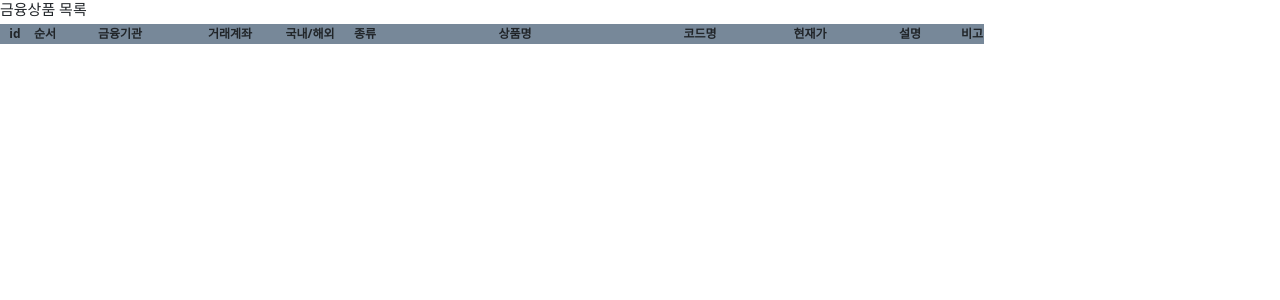
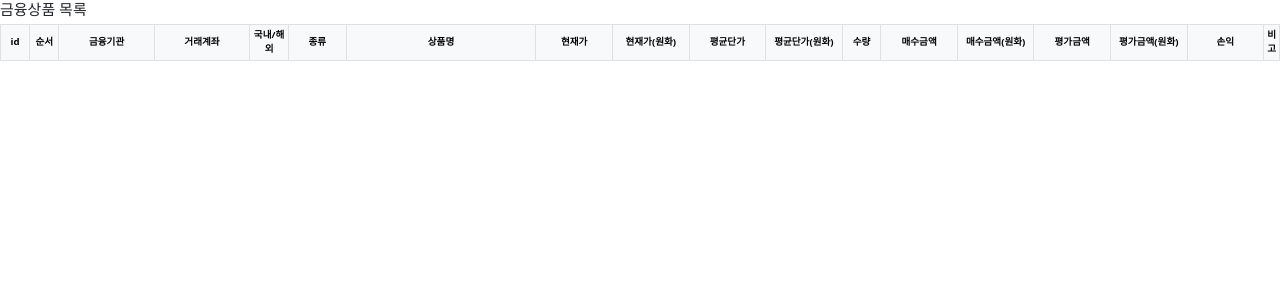
Before and after one commit to boritjjaroo/DjangoMySite, a Django app: page /accbook/fn_prod/ in a window 1280 px wide. Shown: the part 45-345 px from the top of the page. Run offline with Django 3.2, Linux system fonts and the light colour scheme; the visitor is signed in with stand-in values (Sample User, id 1); data that the repository does not hold is empty; some libraries are stand-ins or nearby versions.

Commit message:
금융상품 목록 화면 완료

```diff
--- a/accbook/urls.py
+++ b/accbook/urls.py
@@ -11,6 +11,7 @@ urlpatterns = [
     path('deposit_list/', views.deposit_list, name='deposit_list'),
     path('creditcard/', views.credit_card, name='creditcard'),
     path('fn_prod/', views.fn_prod, name='fn_prod'),
+    path('fnprod_list/', views.fnprod_list, name='fnprod_list'),
     path('fn_trade/', views.fn_trade, name='fn_trade'),
     path('fntrade_list/', views.fntrade_list, name='fntrade_list'),
     path('fntrade_buy/', views.fntrade_buy, name='fntrade_buy'),
--- a/accbook/views.py
+++ b/accbook/views.py
@@ -3,7 +3,7 @@ from django.shortcuts import redirect, render
 from django.http import HttpResponse, JsonResponse
 from django.contrib.auth.decorators import login_required
 from django.forms.models import model_to_dict
-from django.db.models import Q
+from django.db.models import Q, F, Sum
 
 import datetime
 import decimal
@@ -171,12 +171,85 @@ def credit_card(request):
 
 @login_required(login_url='common:login')
 def fn_prod(request):
-    prod_list = FnProd.objects.order_by('order')
     context = {
-        'list': prod_list,
     }
     return render(request, 'accbook/fn_prod.html', context)
 
+
+
+# =============================================================================
+# 금융상품 목록을 json으로 리턴
+
+class MyJsonEncoderFnProd(JSONEncoder):
+    def default(self, o):
+        if isinstance(o, FnProd):
+            json_object = {
+            'id': o.id,
+            'order': o.order,
+            'fn_inst': o.deposit.fn_inst.name,
+            'fn_deposit': o.deposit.name,
+            'is_domestic': '국내' if o.is_domestic else '해외',
+            'type': o.type_str,
+            'name': o.name,
+            'code': o.code,
+            'price': float(o.price),
+            'price_krw': o.price_krw,
+            'buy_price': o.buy_price,
+            'buy_price_krw': o.buy_price_krw,
+            'quantity': o.quantity,
+            'buy_amount': o.buy_amount,
+            'buy_amount_krw': o.buy_amount_krw,
+            'eval_amount': o.eval_amount,
+            'eval_amount_krw': o.eval_amount_krw,
+            'profit_loss': o.profit_loss,
+            'description': o.description,
+            }
+            return json_object
+        return None
+
+def fnprod_list(request):
+    result = 'Fail'
+    result_list = []
+
+    rate_usd = AccBookSettings.getRateUSD()
+    fnprod_list = FnProd.objects.order_by('order')
+    for item in fnprod_list:
+        trades = FnTrade.objects.filter(fn_prod=item) \
+                    .aggregate( \
+                        sum_quantity=Sum('quantity', output_field=models.FloatField()), \
+                        sum_amount=Sum(F('buy_price')*F('quantity'), output_field=models.FloatField()) \
+                    )
+
+        if trades['sum_amount']:
+            item.buy_price = trades['sum_amount'] / trades['sum_quantity']
+            item.quantity = trades['sum_quantity']
+            item.buy_amount = trades['sum_amount']
+            item.eval_amount = float(item.price) * item.quantity
+        else:
+            item.buy_price = 0.0
+            item.quantity = 0.0
+            item.buy_amount = 0.0
+            item.eval_amount = 0.0
+
+        if item.is_domestic:
+            item.price_krw = float(item.price)
+            item.buy_price_krw = item.buy_price
+            item.buy_amount_krw = item.buy_amount
+            item.eval_amount_krw = item.eval_amount
+        else:
+            item.price_krw = float(item.price) * rate_usd
+            item.buy_price_krw = item.buy_price * rate_usd
+            item.buy_amount_krw = item.buy_amount * rate_usd
+            item.eval_amount_krw = item.eval_amount * rate_usd
+
+        item.profit_loss = item.eval_amount_krw - item.buy_amount_krw
+        result_list.append(item)
+
+    result = 'Success'
+
+    print(f'accbook:fnprod_list : ({result}) ({len(result_list)})')
+    context = { 'result': result, 'data': result_list }
+    return JsonResponse(context, encoder=MyJsonEncoderFnProd)
 
 
 # =============================================================================
--- a/static/js/common.js
+++ b/static/js/common.js
@@ -85,9 +85,14 @@ function DataTable_SetData(table_id, col_infos, data_list) {
         var tr = document.createElement("tr");
         for (var col_info of col_infos) {
             var td = document.createElement("td");
+            var class_val = '';
+            var is_minus = false;
+
             if ('name' in col_info) {
                 var val = item[col_info['name']];
                 if ('format_number' in col_info) {
+                    if (val < 0)
+                        is_minus = true
                     options = col_info['format_number']
                     val = new Intl.NumberFormat('ko-KR', options).format(val);
                 }
@@ -96,12 +101,18 @@ function DataTable_SetData(table_id, col_infos, data_list) {
             }
             if ('align' in col_info) {
                 if (col_info['align'] == 'left')
-                    td.setAttribute("class", "text-start")
+                    class_val = class_val + " text-start";
                 else if (col_info['align'] == 'center')
-                    td.setAttribute("class", "text-center")
+                    class_val = class_val + " text-center";
                 else if (col_info['align'] == 'right')
-                    td.setAttribute("class", "text-end")
+                    class_val = class_val + " text-end";
             }
+            if ('minus' in col_info && is_minus) {
+                class_val = class_val + " text-" + col_info['minus'];
+            }
+
+            if (0 < class_val.length)
+                td.setAttribute("class", class_val)
             tr.append(td);
         }
         tbody.append(tr);
--- a/templates/accbook/fn_prod.html
+++ b/templates/accbook/fn_prod.html
@@ -13,47 +13,88 @@
 
 {% block javascript %}
 <script type="text/javascript">
+    var col_head_infos = [
+        {'name': 'id', 'width': '30'},
+        {'name': '순서', 'width': '30'},
+        {'name': '금융기관', 'width': '100'},
+        {'name': '거래계좌', 'width': '100'},
+        {'name': '국내/해외', 'width': '40'},
+        {'name': '종류', 'width': '60'},
+        {'name': '상품명', 'width': '200'},
+        //{'name': '코드명', 'width': '100'},
+        {'name': '현재가', 'width': '80'},
+        {'name': '현재가(원화)', 'width': '80'},
+        {'name': '평균단가', 'width': '80'},
+        {'name': '평균단가(원화)', 'width': '80'},
+        {'name': '수량', 'width': '40'},
+        {'name': '매수금액', 'width': '80'},
+        {'name': '매수금액(원화)', 'width': '80'},
+        {'name': '평가금액', 'width': '80'},
+        {'name': '평가금액(원화)', 'width': '80'},
+        {'name': '손익', 'width': '80'},
+        //{'name': '설명', 'width': '100'},
+        {'name': '비고'},
+    ];
+
+    var col_infos = [
+        {'name': 'id', 'align': 'center'},
+        {'name': 'order', 'align': 'center'},
+        {'name': 'fn_inst'},
+        {'name': 'fn_deposit'},
+        {'name': 'is_domestic', 'align': 'center'},
+        {'name': 'type', 'align': 'center'},
+        {'name': 'name'},
+        //{'name': 'code'},
+        {'name': 'price', 'format_number': { minimumFractionDigits: 4 }, 'align': 'right'},
+        {'name': 'price_krw', 'format_number': { minimumFractionDigits: 1, maximumFractionDigits: 1 }, 'align': 'right'},
+        {'name': 'buy_price', 'format_number': { minimumFractionDigits: 4 }, 'align': 'right'},
+        {'name': 'buy_price_krw', 'format_number': { minimumFractionDigits: 1, maximumFractionDigits: 1 }, 'align': 'right'},
+        {'name': 'quantity', 'format_number': { minimumFractionDigits: 2 }, 'align': 'right'},
+        {'name': 'buy_amount', 'format_number': { minimumFractionDigits: 4 }, 'align': 'right'},
+        {'name': 'buy_amount_krw', 'format_number': { minimumFractionDigits: 1, maximumFractionDigits: 1 }, 'align': 'right'},
+        {'name': 'eval_amount', 'format_number': { minimumFractionDigits: 4 }, 'align': 'right'},
+        {'name': 'eval_amount_krw', 'format_number': { minimumFractionDigits: 1, maximumFractionDigits: 1 }, 'align': 'right'},
+        {'name': 'profit_loss', 'format_number': { minimumFractionDigits: 1, maximumFractionDigits: 1 }, 'align': 'right', 'minus': 'danger'},
+        //{'name': 'description'},
+        {},
+    ];
+
+    function DataTable_GetJsonDataFunc(data) {
+        DataTable_SetData('table_data', col_infos, data);
+    }
+
+    function LoadDataTable(scrollBottom) {
+        scroll_y_pos = $('#div_data').scrollTop();
+
+        var url = "{% url 'accbook:fnprod_list' %}";
+        var data = {};
+        DataTable_GetJsonData(url, data, DataTable_GetJsonDataFunc);
+
+        if (scrollBottom)
+            $('#div_data').scrollTop(10000);
+        else
+            $('#div_data').scrollTop(scroll_y_pos);
+    }
+
     $(function () {
+        DataTable_MakeTHead('table_data', col_head_infos);
+        LoadDataTable();
     });
 </script>
 {% endblock %}
 
 {% block contents %}
-<h5>금융상품 목록</h5>
-<div class="tableFixHead" style="padding-bottom: 30px;">
-    <table class="list">
-        <thead>
-            <tr>
-                <th width="30">id</th>
-                <th width="30">순서</th>
-                <th width="120">금융기관</th>
-                <th width="100">거래계좌</th>
-                <th width="60">국내/해외</th>
-                <th width="50">종류</th>
-                <th width="250">상품명</th>
-                <th width="120">코드명</th>
-                <th width="100">현재가</th>
-                <th width="100">설명</th>
-                <th>비고</th>
-            </tr>
-        </thead>
-        <tbody>
-            {% for item in list %}
-            <tr>
-                <td style="text-align: center;">{{item.id}}</td>
-                <td style="text-align: center;">{{item.order}}</td>
-                <td>{{item.deposit.fn_inst.name}}</td>
-                <td>{{item.deposit.name}}</td>
-                <td style="text-align: center;">{{item.is_domestic|yesno:"국내,해외,"}}</td>
-                <td style="text-align: center;">{{item.type_str}}</td>
-                <td>{{item.name}}</td>
-                <td>{{item.code}}</td>
-                <td style="text-align: right;">{{item.price|intcomma}}</td>
-                <td>{{item.description}}</td>
-                <td></td>
-            </tr>
-            {% endfor %}
-        </tbody>
-    </table>
+<div class="row">
+    <h5>금융상품 목록</h5>
+</div>
+<div class="row">
+    <div id="div_data" class="overflow-auto">
+        <table id="table_data" class="table table-bordered table-sm" style="font-size: 0.8rem;">
+            <thead class="table-light align-middle text-center" style="position: sticky; top: 0; z-index: 1;">
+            </thead>
+            <tbody>
+            </tbody>
+        </table>
+    </div>
 </div>
 {% endblock %}
```
Also changed, not shown: accbook/models.py (+65 -30 lines), accbook/migrations/0022_accbooksettings.py (added).
